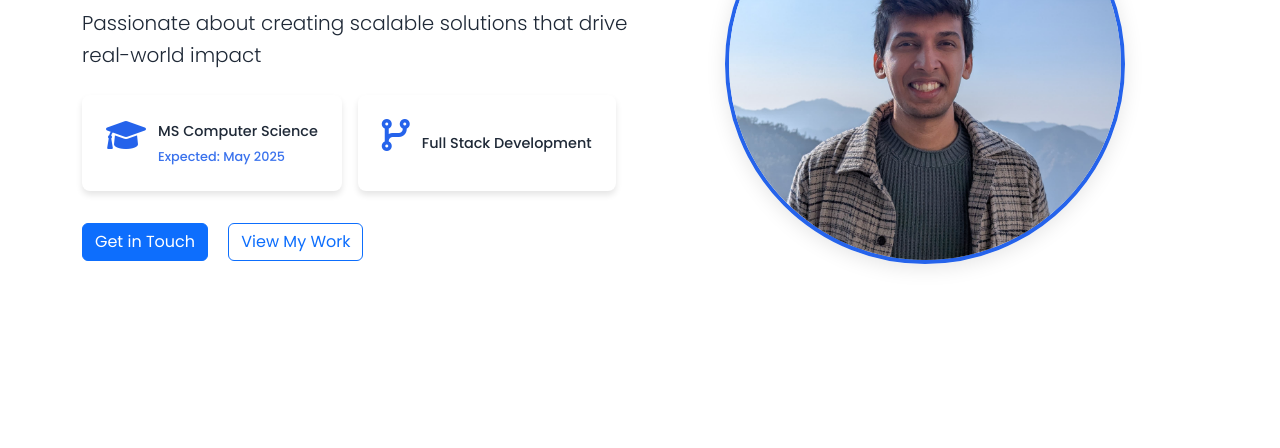
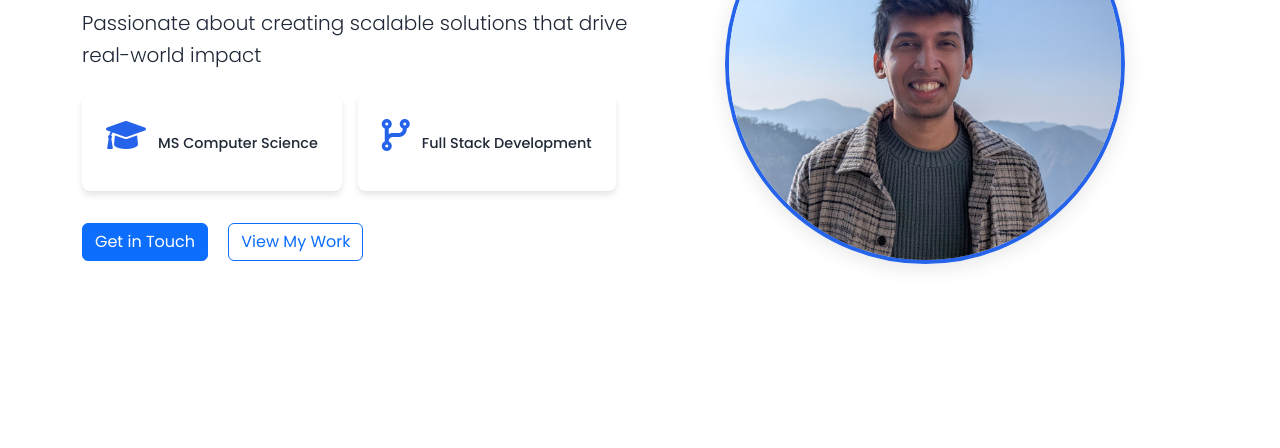
Before and after one commit to Rishabh0896/Rishabh0896.github.io, a plain HTML site: page index.html in a window 1280 px wide. Shown: the part 352-800 px from the top of the page. Drawn offline with nearby package versions, Linux system fonts and the light colour scheme.

Commit message:
Update index.html

```diff
--- a/index.html
+++ b/index.html
@@ -104,7 +104,6 @@
                                     <i class="fas fa-graduation-cap"></i>
                                     <span>
                                         MS Computer Science
-                                        <small class="graduation-date">Expected: May 2025</small>
                                     </span>
                                 </div>
                                 <div class="highlight-item">
```
